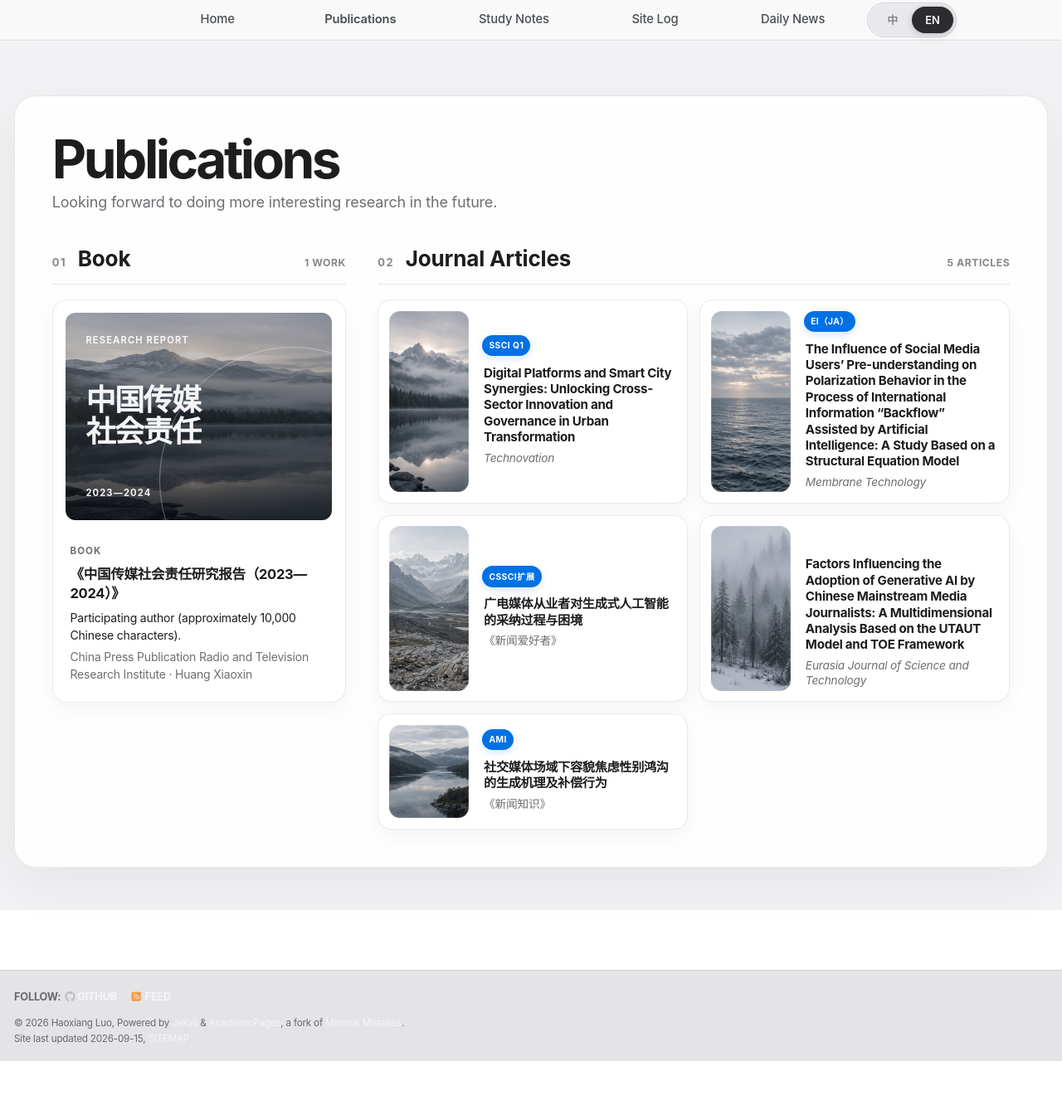
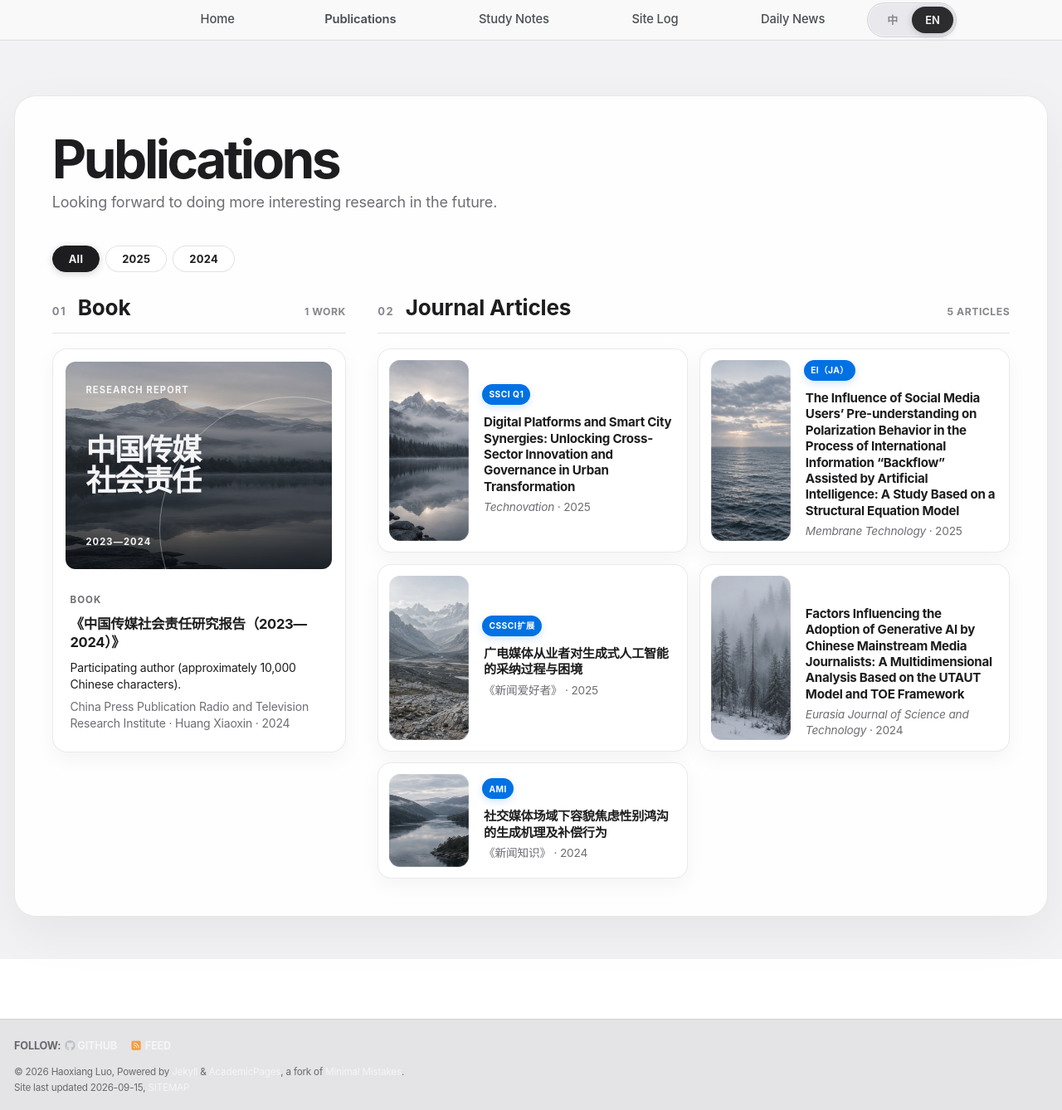
Before and after one commit to HaoxiangLuo/HaoxiangLuo.github.io, a Jekyll site: the page built from _pages/publications.html, in a window 1280 px wide and 1338 px high. Shown: the whole window at 83% size. Built offline with Jekyll 4.4.1, drawn with Linux system fonts in a browser that asks for light colours; a style sheet for code colours, icons or effects is not loaded.

Commit message:
Add year filter to publications pages
Years taken from the CV: the book (2024.09), Technovation (2025-07),
Membrane Technology (2025-01), Xinwen Aihaozhe (2025-04), Eurasia
Journal (2024-12), Xinwen Zhishi (2024-03). Filter buttons (All/2025/
2024) show and hide cards, collapse to a full-width column when one
side is empty, and update the per-column counts.

```diff
--- a/_pages/publications.html
+++ b/_pages/publications.html
@@ -9,22 +9,30 @@ translation_url: /zh/publications/
 
 <p class="publication-intro">Looking forward to doing more interesting research in the future.</p>
 
+<div class="publication-filter" role="group" aria-label="Filter publications by year">
+  <button type="button" class="publication-filter__btn is-active" data-year="all" aria-pressed="true">All</button>
+  <button type="button" class="publication-filter__btn" data-year="2025" aria-pressed="false">2025</button>
+  <button type="button" class="publication-filter__btn" data-year="2024" aria-pressed="false">2024</button>
+</div>
+
 <div class="publication-board">
   <section class="publication-column publication-column--book">
     <div class="publication-section-heading"><span>01</span><h2>Book</h2><small>1 work</small></div>
-    <article class="publication-card publication-card--featured">
+    <article class="publication-card publication-card--featured" data-year="2024">
       <div class="publication-cover publication-cover--book publication-cover--book-nature" aria-hidden="true"><span>RESEARCH REPORT</span><strong>中国传媒<br>社会责任</strong><small>2023—2024</small></div>
-      <div class="publication-card__body"><span class="publication-badge">BOOK</span><h3>《中国传媒社会责任研究报告（2023—2024）》</h3><p>Participating author (approximately 10,000 Chinese characters).</p><p class="publication-meta">China Press Publication Radio and Television Research Institute · Huang Xiaoxin</p></div>
+      <div class="publication-card__body"><span class="publication-badge">BOOK</span><h3>《中国传媒社会责任研究报告（2023—2024）》</h3><p>Participating author (approximately 10,000 Chinese characters).</p><p class="publication-meta">China Press Publication Radio and Television Research Institute · Huang Xiaoxin<span class="publication-year"> · 2024</span></p></div>
     </article>
   </section>
   <section class="publication-column publication-column--articles">
     <div class="publication-section-heading"><span>02</span><h2>Journal Articles</h2><small>5 articles</small></div>
     <div class="publication-card-list">
-      <article class="publication-card"><div class="publication-cover publication-cover--nature publication-cover--nature-1" aria-hidden="true"></div><div class="publication-card__body"><span class="publication-badge publication-badge--rank">SSCI Q1</span><h3>Digital Platforms and Smart City Synergies: Unlocking Cross-Sector Innovation and Governance in Urban Transformation</h3><p class="publication-meta"><em>Technovation</em></p></div></article>
-      <article class="publication-card"><div class="publication-cover publication-cover--nature publication-cover--nature-2" aria-hidden="true"></div><div class="publication-card__body"><span class="publication-badge publication-badge--rank">EI（JA）</span><h3>The Influence of Social Media Users’ Pre-understanding on Polarization Behavior in the Process of International Information “Backflow” Assisted by Artificial Intelligence: A Study Based on a Structural Equation Model</h3><p class="publication-meta"><em>Membrane Technology</em></p></div></article>
-      <article class="publication-card"><div class="publication-cover publication-cover--nature publication-cover--nature-3" aria-hidden="true"></div><div class="publication-card__body"><span class="publication-badge publication-badge--rank">CSSCI扩展</span><h3>广电媒体从业者对生成式人工智能的采纳过程与困境</h3><p class="publication-meta">《新闻爱好者》</p></div></article>
-      <article class="publication-card"><div class="publication-cover publication-cover--nature publication-cover--nature-4" aria-hidden="true"></div><div class="publication-card__body"><h3>Factors Influencing the Adoption of Generative AI by Chinese Mainstream Media Journalists: A Multidimensional Analysis Based on the UTAUT Model and TOE Framework</h3><p class="publication-meta"><em>Eurasia Journal of Science and Technology</em></p></div></article>
-      <article class="publication-card"><div class="publication-cover publication-cover--nature publication-cover--nature-5" aria-hidden="true"></div><div class="publication-card__body"><span class="publication-badge publication-badge--rank">AMI</span><h3>社交媒体场域下容貌焦虑性别鸿沟的生成机理及补偿行为</h3><p class="publication-meta">《新闻知识》</p></div></article>
+      <article class="publication-card" data-year="2025"><div class="publication-cover publication-cover--nature publication-cover--nature-1" aria-hidden="true"></div><div class="publication-card__body"><span class="publication-badge publication-badge--rank">SSCI Q1</span><h3>Digital Platforms and Smart City Synergies: Unlocking Cross-Sector Innovation and Governance in Urban Transformation</h3><p class="publication-meta"><em>Technovation</em><span class="publication-year"> · 2025</span></p></div></article>
+      <article class="publication-card" data-year="2025"><div class="publication-cover publication-cover--nature publication-cover--nature-2" aria-hidden="true"></div><div class="publication-card__body"><span class="publication-badge publication-badge--rank">EI（JA）</span><h3>The Influence of Social Media Users’ Pre-understanding on Polarization Behavior in the Process of International Information “Backflow” Assisted by Artificial Intelligence: A Study Based on a Structural Equation Model</h3><p class="publication-meta"><em>Membrane Technology</em><span class="publication-year"> · 2025</span></p></div></article>
+      <article class="publication-card" data-year="2025"><div class="publication-cover publication-cover--nature publication-cover--nature-3" aria-hidden="true"></div><div class="publication-card__body"><span class="publication-badge publication-badge--rank">CSSCI扩展</span><h3>广电媒体从业者对生成式人工智能的采纳过程与困境</h3><p class="publication-meta">《新闻爱好者》<span class="publication-year"> · 2025</span></p></div></article>
+      <article class="publication-card" data-year="2024"><div class="publication-cover publication-cover--nature publication-cover--nature-4" aria-hidden="true"></div><div class="publication-card__body"><h3>Factors Influencing the Adoption of Generative AI by Chinese Mainstream Media Journalists: A Multidimensional Analysis Based on the UTAUT Model and TOE Framework</h3><p class="publication-meta"><em>Eurasia Journal of Science and Technology</em><span class="publication-year"> · 2024</span></p></div></article>
+      <article class="publication-card" data-year="2024"><div class="publication-cover publication-cover--nature publication-cover--nature-5" aria-hidden="true"></div><div class="publication-card__body"><span class="publication-badge publication-badge--rank">AMI</span><h3>社交媒体场域下容貌焦虑性别鸿沟的生成机理及补偿行为</h3><p class="publication-meta">《新闻知识》<span class="publication-year"> · 2024</span></p></div></article>
     </div>
   </section>
 </div>
+
+<script src="{{ base_path }}/assets/js/publications.js" defer></script>
--- a/_sass/_content-refinements.scss
+++ b/_sass/_content-refinements.scss
@@ -1180,3 +1180,72 @@ body.inner-page:has(.notes-grid) .archive {
     transition: none;
   }
 }
+
+/* Publications: year filter */
+.publication-filter {
+  display: flex;
+  flex-wrap: wrap;
+  gap: 0.4rem;
+  margin: 0 0 1.5rem;
+}
+
+.publication-filter__btn {
+  padding: 0.4rem 1.05rem;
+  border: 1px solid rgba(29, 29, 31, 0.12);
+  border-radius: 999px;
+  background: rgba(255, 255, 255, 0.75);
+  color: #1d1d1f;
+  font-family: inherit;
+  font-size: 0.72rem;
+  font-weight: 650;
+  letter-spacing: 0.02em;
+  cursor: pointer;
+  transition: background 180ms ease, color 180ms ease, border-color 180ms ease, box-shadow 180ms ease;
+}
+
+.publication-filter__btn:hover {
+  border-color: rgba(29, 29, 31, 0.28);
+  box-shadow: 0 2px 10px rgba(0, 0, 0, 0.06);
+}
+
+.publication-filter__btn:focus-visible {
+  outline: 2px solid #0071e3;
+  outline-offset: 2px;
+}
+
+.publication-filter__btn.is-active {
+  background: #1d1d1f;
+  border-color: #1d1d1f;
+  color: #f5f5f7;
+  box-shadow: 0 2px 8px rgba(0, 0, 0, 0.18);
+}
+
+.publication-year {
+  color: #6e6e73;
+}
+
+.publication-card[hidden] {
+  display: none !important;
+}
+
+.publication-column[hidden] {
+  display: none !important;
+}
+
+/* When a filter hides one column, let the surviving column span the board
+   instead of falling into the hidden column's fixed-width track. */
+.publication-board:has(> .publication-column[hidden]) {
+  grid-template-columns: minmax(0, 1fr);
+}
+
+/* When a filter hides one column, let the surviving column span the board
+   instead of falling into the hidden column's fixed-width track. */
+.publication-board:has(> .publication-column[hidden]) {
+  grid-template-columns: minmax(0, 1fr);
+}
+
+@media (max-width: 640px) {
+  .publication-filter {
+    margin-bottom: 1.1rem;
+  }
+}
--- /dev/null
+++ b/assets/js/publications.js
@@ -0,0 +1,44 @@
+/* Publications: filter cards by publication year. */
+(function () {
+  "use strict";
+
+  var bar = document.querySelector(".publication-filter");
+  if (!bar) return;
+
+  var buttons = Array.prototype.slice.call(bar.querySelectorAll(".publication-filter__btn"));
+  var cards = Array.prototype.slice.call(document.querySelectorAll(".publication-card[data-year]"));
+  var columns = Array.prototype.slice.call(document.querySelectorAll(".publication-column"));
+
+  // Remember each column's count suffix ("work", "articles", "项成果", "篇论文")
+  // so the visible count can be recomputed on every filter change.
+  columns.forEach(function (column) {
+    var count = column.querySelector(".publication-section-heading small");
+    if (count) count.setAttribute("data-suffix", count.textContent.replace(/^\d+\s*/, ""));
+  });
+
+  function applyFilter(year) {
+    cards.forEach(function (card) {
+      card.hidden = year !== "all" && card.getAttribute("data-year") !== year;
+    });
+    columns.forEach(function (column) {
+      var visible = column.querySelectorAll(".publication-card:not([hidden])").length;
+      column.hidden = visible === 0;
+      var count = column.querySelector(".publication-section-heading small");
+      if (count) {
+        var suffix = count.getAttribute("data-suffix") || "";
+        count.textContent = visible + (suffix ? " " + suffix : "");
+      }
+    });
+  }
+
+  buttons.forEach(function (button) {
+    button.addEventListener("click", function () {
+      buttons.forEach(function (other) {
+        var active = other === button;
+        other.classList.toggle("is-active", active);
+        other.setAttribute("aria-pressed", active ? "true" : "false");
+      });
+      applyFilter(button.getAttribute("data-year"));
+    });
+  });
+})();
```
Also changed, not shown: _pages/publications-zh.html (+14 -6 lines).
